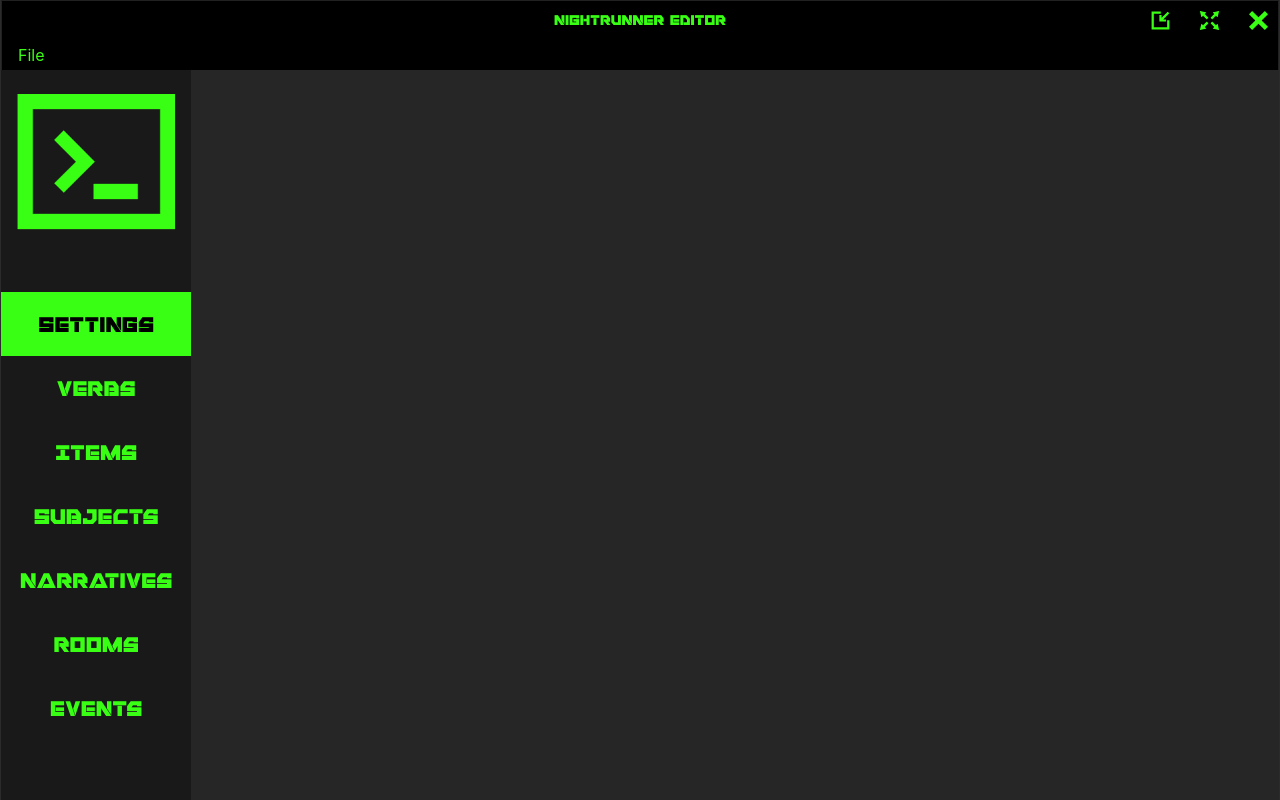
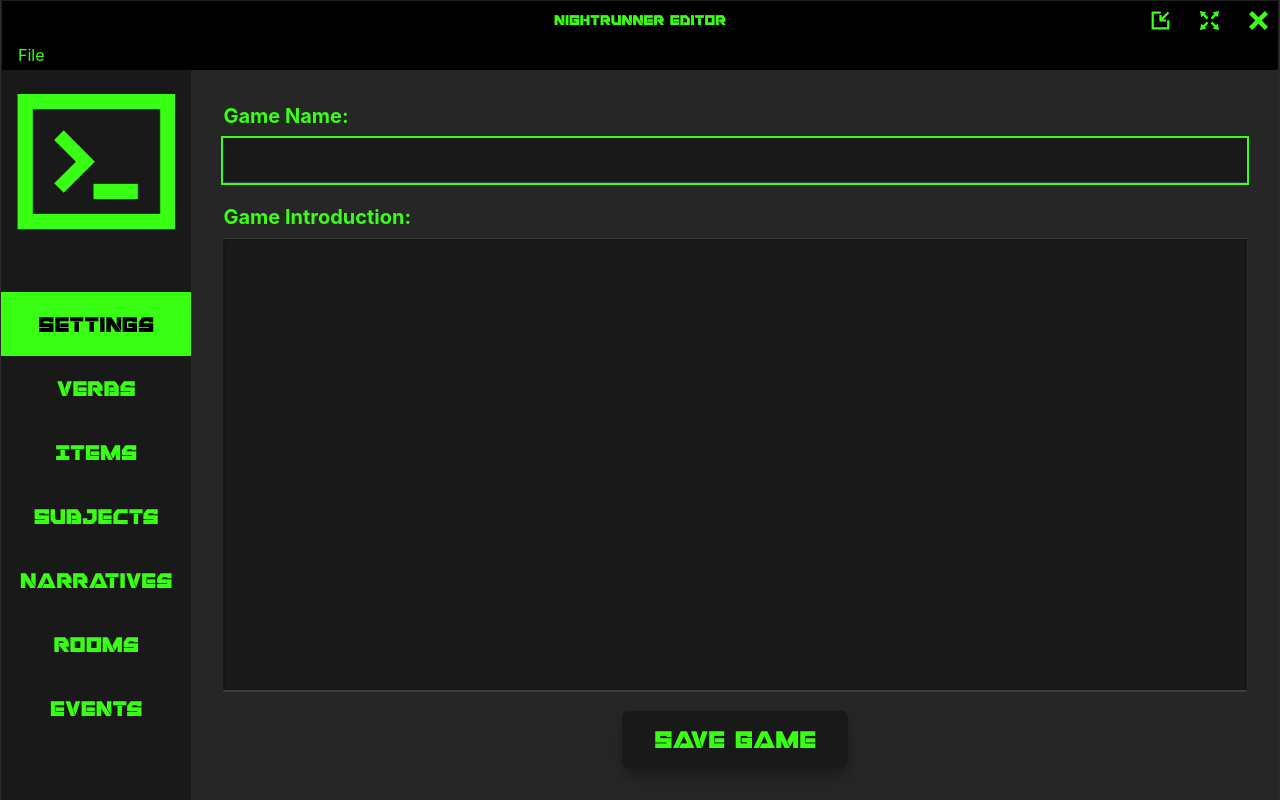
Before and after one commit to aimerib/nightrunner-editor, a React (Vite) app: page / in a window 1280 px wide. Built offline with nearby package versions, Linux system fonts and the light colour scheme.

Commit message:
add initial settings page

```diff
--- a/src/pages/Settings/index.tsx
+++ b/src/pages/Settings/index.tsx
@@ -1,6 +1,33 @@
-import React from 'react';
+import React, { useState } from 'react';
 import { Button, Input, ListContainer } from '../../components';
+import { useFocus } from '../../utils';
 
 export default function Settings() {
-  return <></>;
+  const [name, set_name] = useState('');
+  const [intro, set_intro] = useState('');
+  const [inputRef, setInputFocus] = useFocus();
+  return (
+    <div className="flex flex-col w-full h-full gap-5 bg-nr-main text-green-nr">
+      <Input
+        label="Game Name:"
+        name="description"
+        autoFocus
+        value={name}
+        onChange={(e) => set_name(e.target.value)}
+        innerRef={inputRef}
+      />
+      <Input
+        label="Game Introduction:"
+        name="text"
+        multiline
+        value={intro}
+        onChange={(e) => {
+          set_intro(e.target.value);
+        }}
+      />
+      <Button type="button" className="self-center">
+        Save Game
+      </Button>
+    </div>
+  );
 }
```
